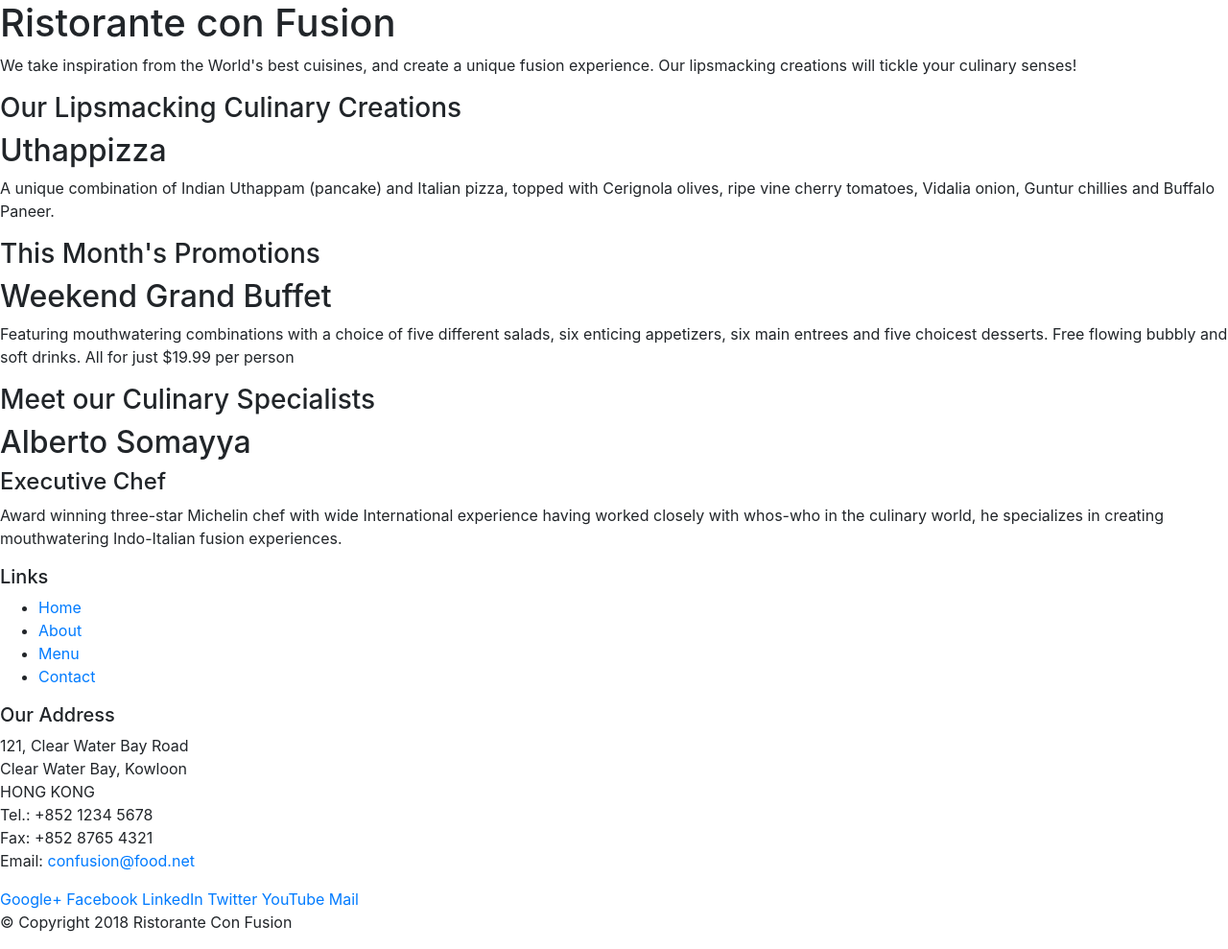
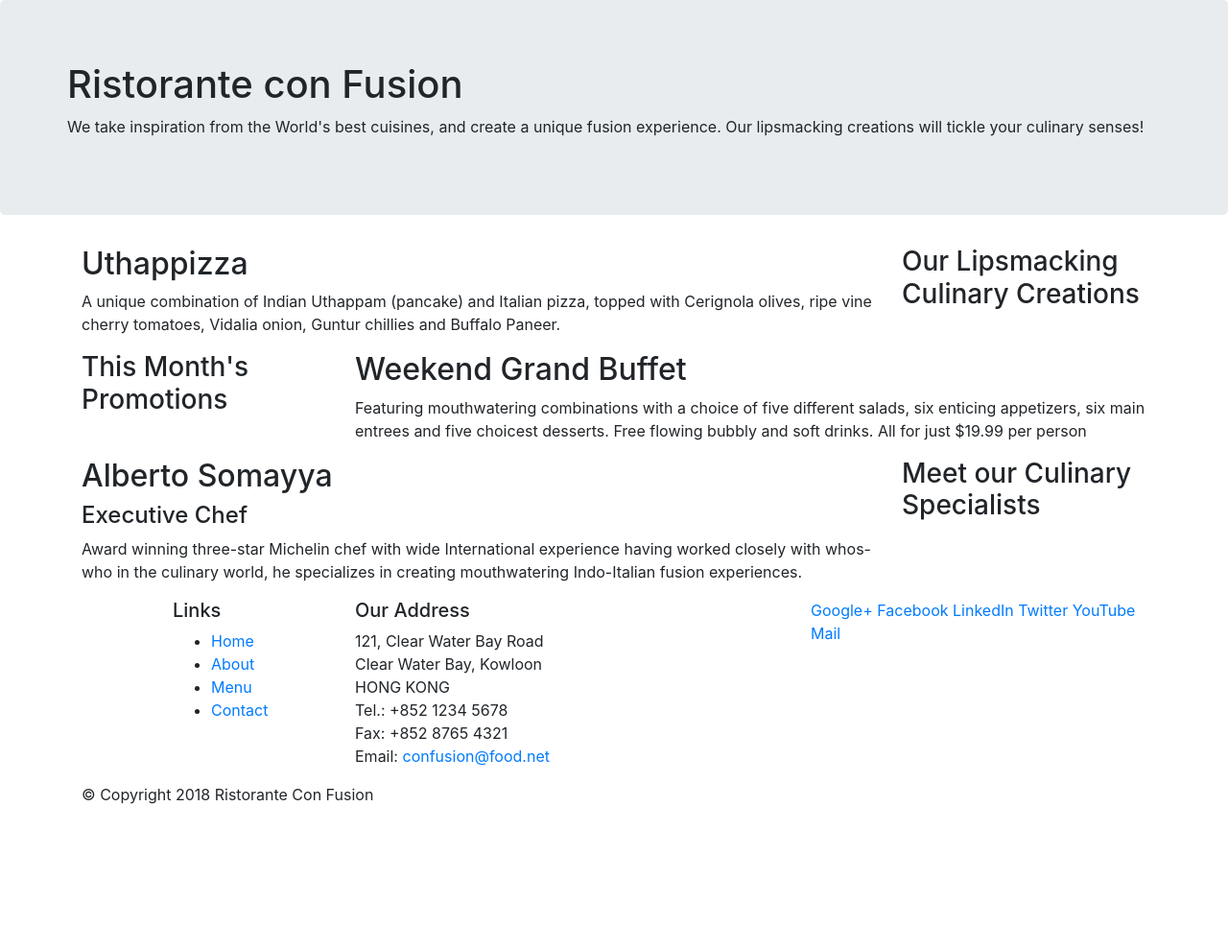
Before and after one commit to ramshankarsabari/Bootstrap-Exercise, a website: page index.html in a window 1280 px wide. Shown: the whole page at 96% size. After the commit the page ends 856 px from the top, so only its background shows below. Drawn offline with nearby package versions, Linux system fonts and the light colour scheme.

Commit message:
Bootstrap Grid Part 1

```diff
--- a/index.html
+++ b/index.html
@@ -15,9 +15,9 @@
 <body>
 
     <header>
-        <div>
-            <div>
-                <div>
+        <div class ="jumbotron">
+            <div class ="container">
+                <div class ="row">
                     <h1>Ristorante con Fusion</h1>
                     <p>We take inspiration from the World's best cuisines, and create a unique fusion experience. Our lipsmacking creations will tickle your culinary senses!</p>
                 </div>
@@ -27,33 +27,33 @@
         </div>
     </header>
 
-    <div>
-        <div>
-            <div>
+    <div class="container">
+        <div class="row">
+            <div class ="col-12 col-sm-4  order-sm-last col-md-3">
                 <h3>Our Lipsmacking Culinary Creations</h3>
             </div>
-            <div>
+            <div class ="col col-sm  order-sm-first col-md">
                 <h2>Uthappizza</h2>
                 <p>A unique combination of Indian Uthappam (pancake) and Italian pizza, topped with Cerignola olives, ripe vine cherry tomatoes, Vidalia onion, Guntur chillies and Buffalo Paneer.</p>
             </div>
         </div>
 
 
-        <div>
-            <div>
+        <div class="row">
+            <div  class ="col-12 col-sm-4  order-sm-first col-md-3">
                 <h3>This Month's Promotions</h3>
             </div>
-            <div>
+            <div class ="col col-sm  order-sm-last col-md">
                 <h2>Weekend Grand Buffet</h2>
                 <p>Featuring mouthwatering combinations with a choice of five different salads, six enticing appetizers, six main entrees and five choicest desserts. Free flowing bubbly and soft drinks. All for just $19.99 per person </p>
             </div>
         </div>
 
-        <div>
-            <div>
+        <div class="row">
+            <div class ="col-12 col-sm-4  order-sm-last col-md-3">
                 <h3>Meet our Culinary Specialists</h3>
             </div>
-            <div>
+            <div class ="col col-sm  order-sm-first col-md">
                 <h2>Alberto Somayya</h2>
                 <h4>Executive Chef</h4>
                 <p>Award winning three-star Michelin chef with wide International experience having worked closely with whos-who in the culinary world, he specializes in creating mouthwatering Indo-Italian fusion experiences. </p>
@@ -62,9 +62,9 @@
     </div>
 
     <footer>
-        <div>
-            <div>
-                <div>
+        <div class="container">
+            <div class="row">
+                <div class="col-4 offset-1 col-sm-2">
                     <h5>Links</h5>
                     <ul>
                         <li><a href="#">Home</a></li>
@@ -73,7 +73,7 @@
                         <li><a href="#">Contact</a></li>
                     </ul>
                 </div>
-                <div>
+                <div class="col-7 col-sm-5">
                     <h5>Our Address</h5>
                     <address>
 		              121, Clear Water Bay Road<br>
@@ -84,7 +84,7 @@
 		              Email: <a href="mailto:confusion@food.net">confusion@food.net</a>
 		           </address>
                 </div>
-                <div>
+                <div class="col-12 col-sm-4">
                     <div>
                         <a href="http://google.com/+">Google+</a>
                         <a href="http://www.facebook.com/profile.php?id=">Facebook</a>
@@ -95,8 +95,8 @@
                     </div>
                 </div>
            </div>
-           <div>
-                <div>
+           <div class="row">
+                <div class="col-auto">
                     <p>© Copyright 2018 Ristorante Con Fusion</p>
                 </div>
            </div>
```
